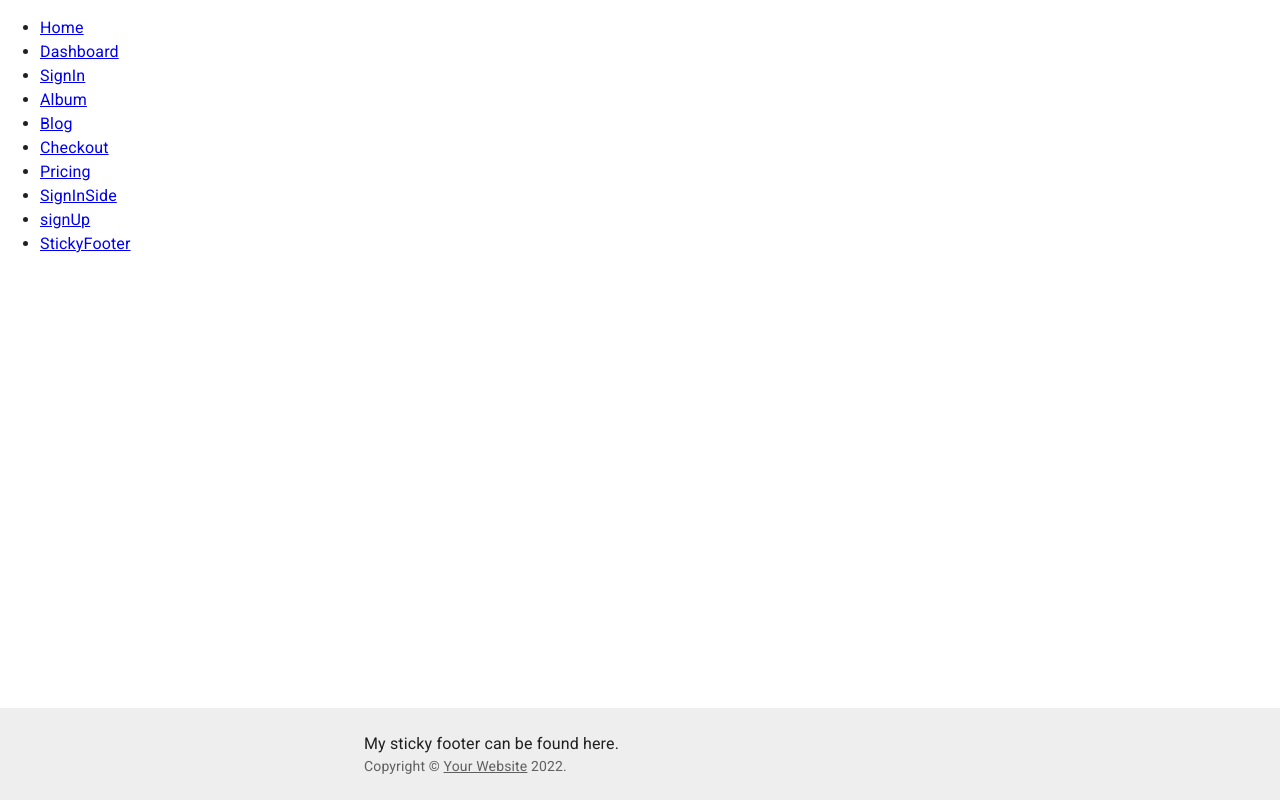
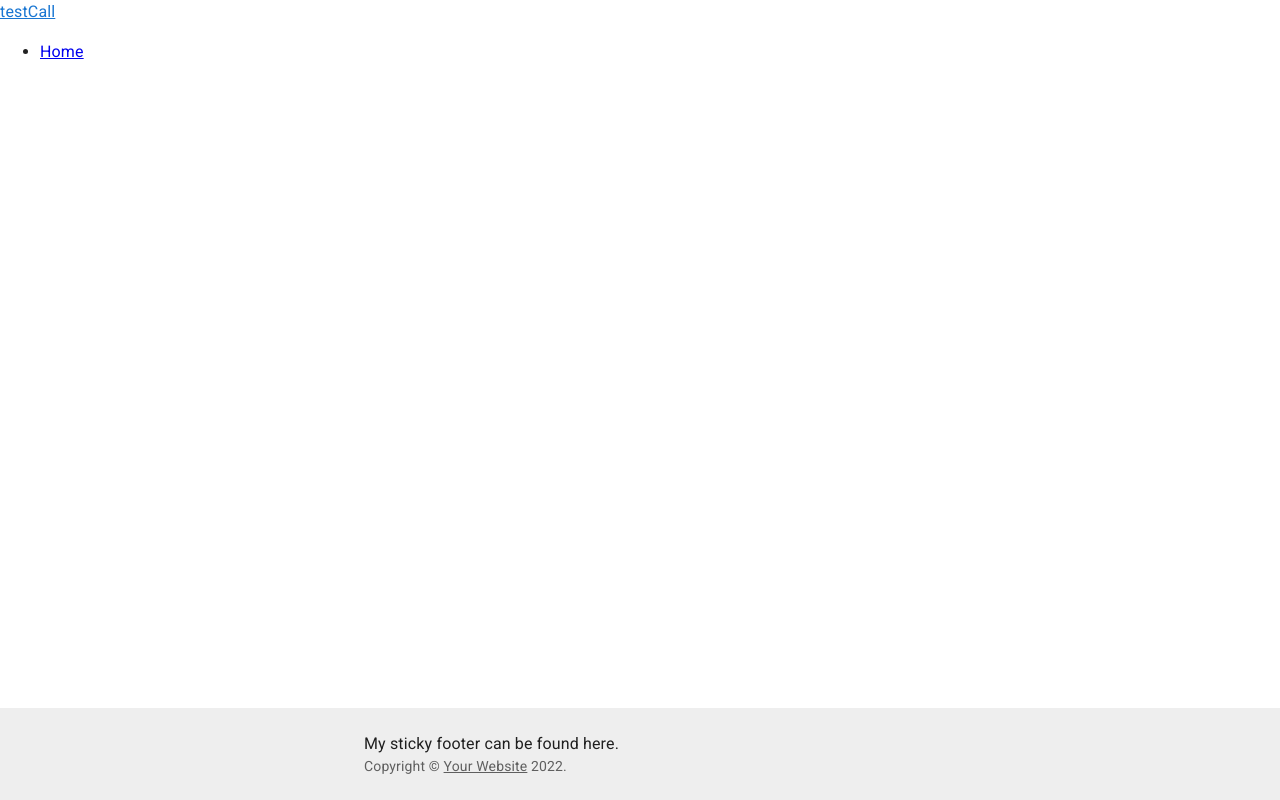
Before and after one commit to inyourcare/sotong-project-cms-front, a React (Create React App) app: page / in a window 1280 px wide. Built offline with nearby package versions, Linux system fonts and the light colour scheme.

Commit message:
크롬 실행 환경등

```diff
--- a/src/App.tsx
+++ b/src/App.tsx
@@ -1,18 +1,10 @@
 // import { Button } from '@mui/material';
 import React from 'react';
-import Dashboard from './templates/dashboard/Dashboard';
-import SignIn from './templates/sign-in/SignIn';
 import {
   Routes,
   Route,
 } from "react-router-dom";
 import Home from './views/Home';
-import Album from './templates/album/Album';
-import Checkout from './templates/checkout/Checkout';
-import Pricing from './templates/pricing/Pricing';
-import SignInSide from './templates/sign-in-side/SignInSide';
-import SignUp from './templates/sign-up/SignUp';
-import StickyFooter from './templates/sticky-footer/StickyFooter';
 
 import Blog from './views/blog/Blog';
 
@@ -29,15 +21,15 @@ function App() {
     // </div>
     <Routes>
       <Route path="/" element={<Home />} />
-      <Route path="/dash" element={<Dashboard />} />
+      <Route path="/blog" element={<Blog />} />
+      {/* <Route path="/dash" element={<Dashboard />} />
       <Route path="/signIn" element={<SignIn />} />
       <Route path="/album" element={<Album />} />
-      <Route path="/blog" element={<Blog />} />
       <Route path="/checkOut" element={<Checkout />} />
       <Route path="/pricing" element={<Pricing />} />
       <Route path="/signInSide" element={<SignInSide />} />
       <Route path="/signUp" element={<SignUp />} />
-      <Route path="/stickyFooter" element={<StickyFooter />} />
+      <Route path="/stickyFooter" element={<StickyFooter />} /> */}
     </Routes>
   );
 }
--- a/src/views/Home.tsx
+++ b/src/views/Home.tsx
@@ -1,16 +1,29 @@
 import {
     Link
 } from "react-router-dom";
+import MLink from '@mui/material/Link';
+import { Stack } from "@mui/material";
 
 function HomeContent() {
 
     return (
         <div>
+            <MLink
+                display="block"
+                variant="body1"
+                href="#"
+                key="test1"
+                sx={{ mb: 0.5 }}
+            >
+                <Stack direction="row" spacing={1} alignItems="center">
+                    <span>{"testCall"}</span>
+                </Stack>
+            </MLink>
             <ul>
                 <li>
                     <Link to="/">Home</Link>
                 </li>
-                <li>
+                {/* <li>
                     <Link to="/dash">Dashboard</Link>
                 </li>
                 <li>
@@ -36,7 +49,7 @@ function HomeContent() {
                 </li>
                 <li>
                     <Link to="/stickyFooter">StickyFooter</Link>
-                </li>
+                </li> */}
             </ul>
         </div>
     )
--- a/src/views/blog/Blog.tsx
+++ b/src/views/blog/Blog.tsx
@@ -1,4 +1,3 @@
-import * as React from 'react';
 import CssBaseline from '@mui/material/CssBaseline';
 import Grid from '@mui/material/Grid';
 import Container from '@mui/material/Container';
@@ -16,7 +15,6 @@ import post1 from './blog-post.1.md';
 import post2 from './blog-post.2.md';
 import post3 from './blog-post.3.md';
 import './test.css';
-import logo from './logo.svg';
 
 const sections = [
   { title: 'Technology', url: '#' },
```
Also changed, not shown: 1 other file (tests, documents, lock files or other folders).
